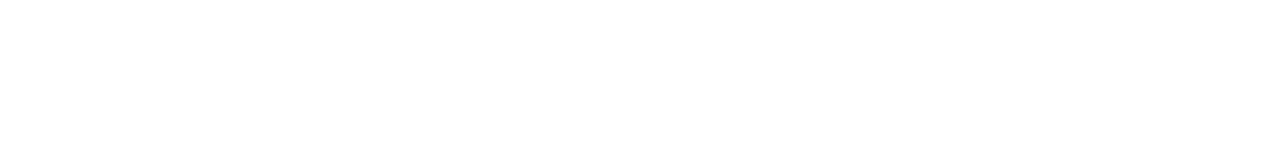
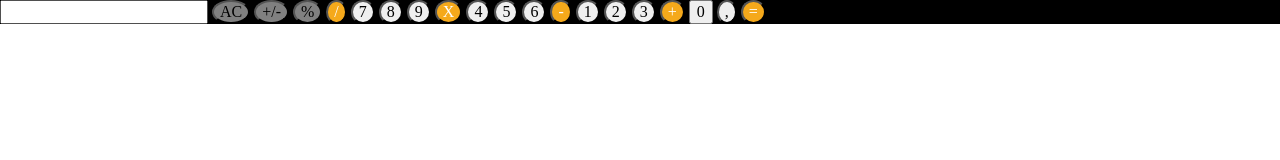
Before and after one commit to cpicciau/calculadora, a plain HTML site: page index.html in a window 1280 px wide. Drawn offline with Linux system fonts and the light colour scheme.

Commit message:
1er commit

```diff
--- a/css/color.css
+++ b/css/color.css
@@ -1,2 +1,36 @@
 /* CSS COLOR */
 /* **************************************************************** */
+
+:root {
+    --negro: black;
+    --gris: grey;
+    --grisOscuro: rgba(169, 169, 169, 0.192);
+    --orange: rgb(245, 169, 27);
+    --white: #FFFFFF;
+}
+
+.calculadora {
+    background-color: var(--negro);
+}
+
+button:not(.cero) {
+    border-radius: 50%;
+}
+
+input {
+    color: var(--white);
+}
+
+.orange {
+    color: var(--white);
+    background-color: var(--orange);
+}
+
+.gris {
+    background-color: var(--gris);
+}
+
+.number .dec{
+    color: var(--white);
+    background-color: var(--grisOscuro);
+}
--- a/index.html
+++ b/index.html
@@ -8,6 +8,27 @@
     <link rel="stylesheet" href="style.css">
 </head>
 <body>
-
+    <section class="calculadora">
+        <input type="text" name="input" value="0" placeholder="0"></input>
+        <button class="borrar gris">AC</button>
+        <button class="signo gris">+/-</button>
+        <button class="porcentaje gris">%</button>
+        <button class="dividir orange">/</button>
+        <button class="number">7</button>
+        <button class="number">8</button>
+        <button class="number">9</button>
+        <button class="mult orange">X</button>
+        <button class="number">4</button>
+        <button class="number">5</button>
+        <button class="number">6</button>
+        <button class="resta orange">-</button>
+        <button class="number">1</button>
+        <button class="number">2</button>
+        <button class="number">3</button>
+        <button class="suma orange">+</button>
+        <button class="number cero">0</button>
+        <button class="dec">,</button>
+        <button class="res orange">=</button>
+    </section>
 </body>
 </html>
```
